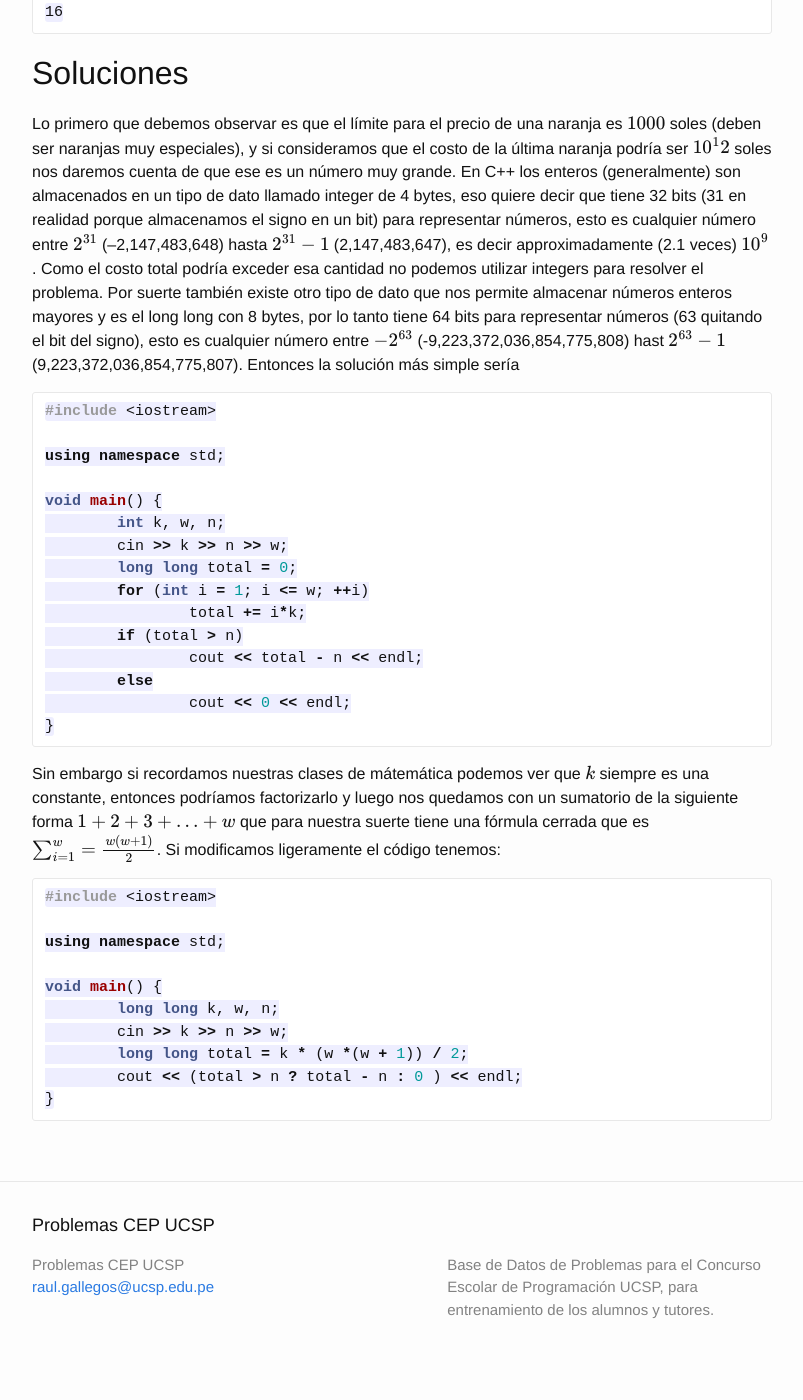
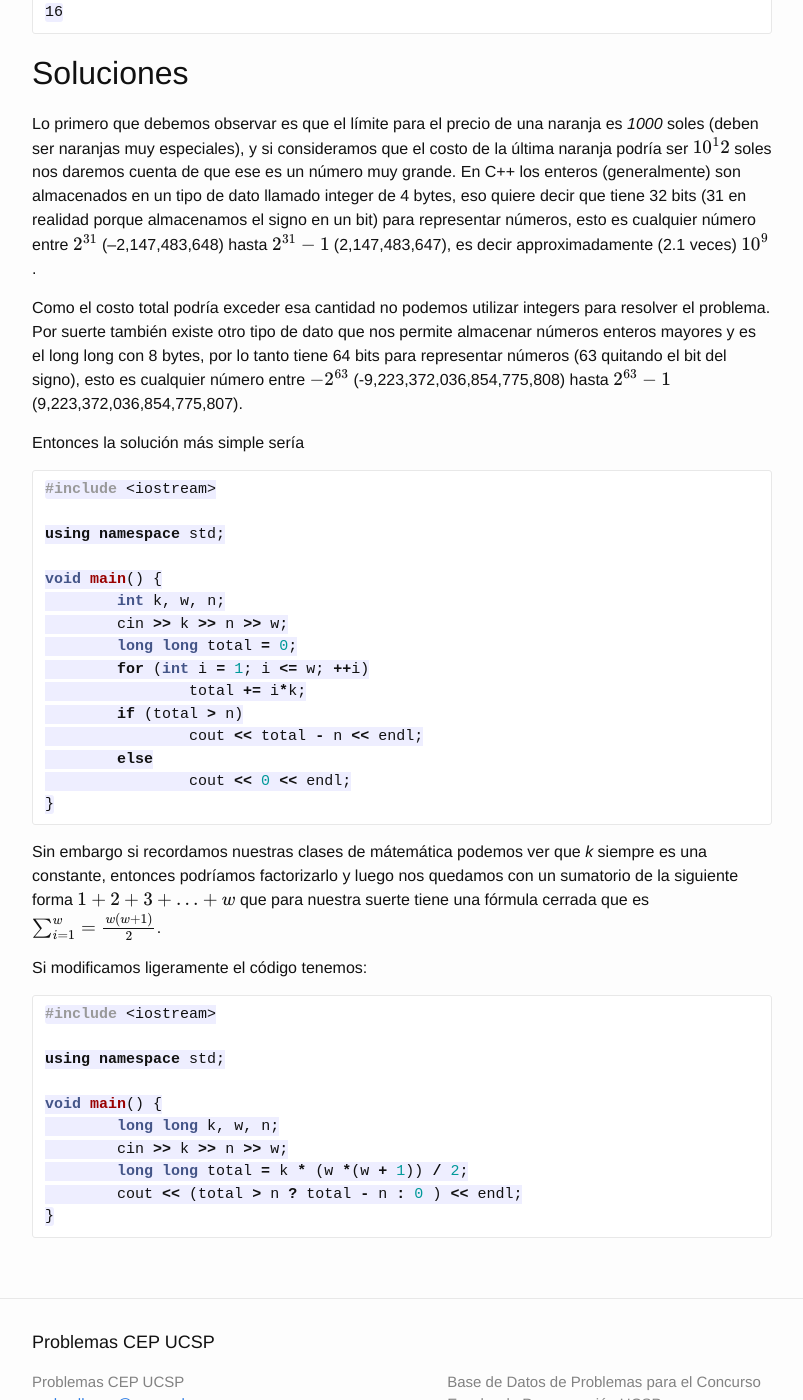
Before and after one commit to cs-ucsp/cep-problems, a Jekyll site: the page built from _posts/2015-06-08-comerciante-de-naranjas.md, in a window 1280 px wide and 1400 px high, scrolled down 848 px. Shown: the whole window, without its empty margins (238-1041 px from the left). Built offline with Jekyll 4.4.1, drawn with Linux system fonts in a browser that asks for light colours; Markdown is read by kramdown in place of the engine named in the settings; formulas are drawn with MathJax 3.

````diff
--- a/_posts/2015-06-08-comerciante-de-naranjas.md
+++ b/_posts/2015-06-08-comerciante-de-naranjas.md
@@ -25,10 +25,13 @@ Mostrar un entero: la cantidad en soles que el comerciante debe retirar del banc
 ```
 
 ## Soluciones
-Lo primero que debemos observar es que el límite para el precio de una naranja es $$1000$$ soles (deben ser naranjas muy especiales), y si consideramos que el costo de la última naranja podría ser $$10^12$$ soles nos daremos cuenta de que ese es un número muy grande.
-En C++ los enteros (generalmente) son almacenados en un tipo de dato llamado integer de 4 bytes, eso quiere decir que tiene 32 bits (31 en realidad porque almacenamos el signo en un bit) para representar números, esto es cualquier número entre $$2^{31}$$ (–2,147,483,648) hasta $$2^{31}-1$$ (2,147,483,647), es decir approximadamente (2.1 veces) $$10^9$$.
-Como el costo total podría exceder esa cantidad no podemos utilizar integers para resolver el problema. Por suerte también existe otro tipo de dato que nos permite almacenar números enteros mayores y es el long long con 8 bytes, por lo tanto tiene 64 bits para representar números (63 quitando el bit del signo), esto es cualquier número entre $$-2^{63}$$ (-9,223,372,036,854,775,808) hast $$2^{63}-1$$ (9,223,372,036,854,775,807).
+Lo primero que debemos observar es que el límite para el precio de una naranja es _1000_ soles (deben ser naranjas muy especiales), y si consideramos que el costo de la última naranja podría ser $10^12$ soles nos daremos cuenta de que ese es un número muy grande.
+En C++ los enteros (generalmente) son almacenados en un tipo de dato llamado integer de 4 bytes, eso quiere decir que tiene 32 bits (31 en realidad porque almacenamos el signo en un bit) para representar números, esto es cualquier número entre $2^{31}$ (–2,147,483,648) hasta $2^{31}-1$ (2,147,483,647), es decir approximadamente (2.1 veces) $10^9$.
+
+Como el costo total podría exceder esa cantidad no podemos utilizar integers para resolver el problema. Por suerte también existe otro tipo de dato que nos permite almacenar números enteros mayores y es el long long con 8 bytes, por lo tanto tiene 64 bits para representar números (63 quitando el bit del signo), esto es cualquier número entre $-2^{63}$ (-9,223,372,036,854,775,808) hasta $2^{63}-1$ (9,223,372,036,854,775,807).
+
 Entonces la solución más simple sería
+
 ``` cpp
 #include <iostream>
 
@@ -47,8 +50,10 @@ void main() {
 }
 ```
 
-Sin embargo si recordamos nuestras clases de mátemática podemos ver que $$k$$ siempre es una constante, entonces podríamos factorizarlo y luego nos quedamos con un sumatorio de la siguiente forma $$1 + 2 + 3 + \ldots + w$$ que para nuestra suerte tiene una fórmula cerrada que es $$\sum_{i=1}^{w} = \frac{w(w+1)}{2}$$.
+Sin embargo si recordamos nuestras clases de mátemática podemos ver que _k_ siempre es una constante, entonces podríamos factorizarlo y luego nos quedamos con un sumatorio de la siguiente forma $1 + 2 + 3 + \ldots + w$ que para nuestra suerte tiene una fórmula cerrada que es $\sum_{i=1}^{w} = \frac{w(w+1)}{2}$.
+
 Si modificamos ligeramente el código tenemos:
+
 ``` cpp
 #include <iostream>
 
````
Also changed, not shown: other parts of _posts/2015-06-08-comerciante-de-naranjas.md (+4 -4 lines), _includes/head.html (+10 -1 lines), _posts/2015-05-30-divisores.md (+1 -1 lines).
